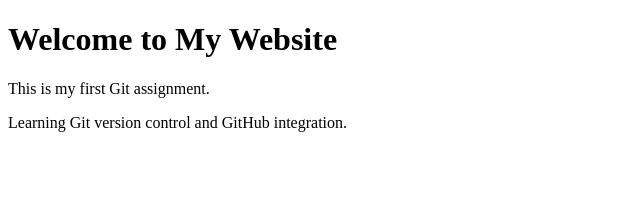
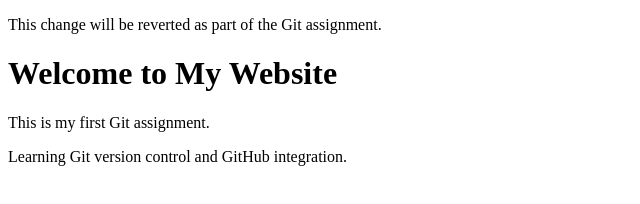
Before and after one commit to 2024eb01007-ctrl/Git_Assignment, a plain HTML site: page index.html in a window 1280 px wide. Shown: the whole page, without its empty margins (0-640 px from the left). Drawn offline with Linux system fonts and the light colour scheme.

Commit message:
Add temporary homepage change

```diff
--- a/index.html
+++ b/index.html
@@ -3,6 +3,7 @@
 <head>
     <title>My First Git Project</title>
 </head>
+<p>This change will be reverted as part of the Git assignment.</p>
 <body>
     <h1>Welcome to My Website</h1>
     <p>This is my first Git assignment.</p>
```
